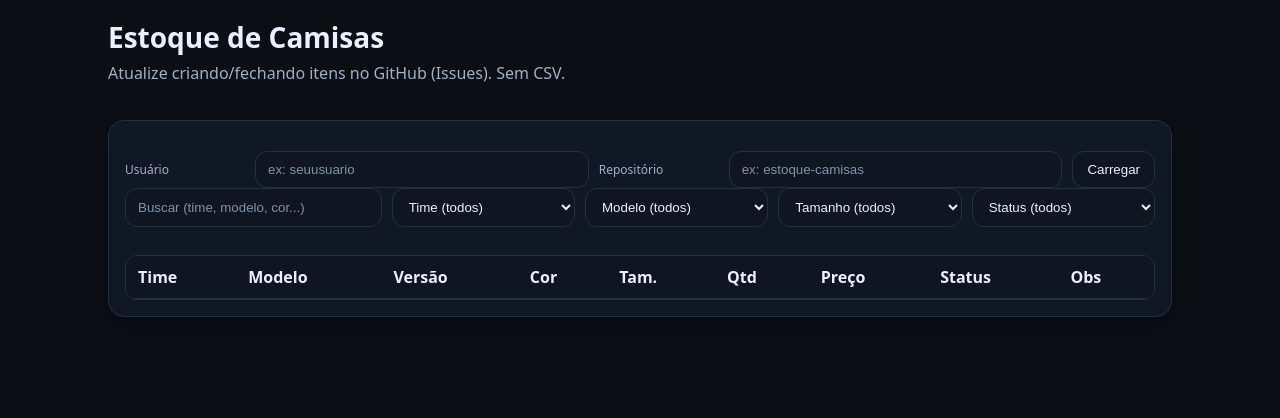
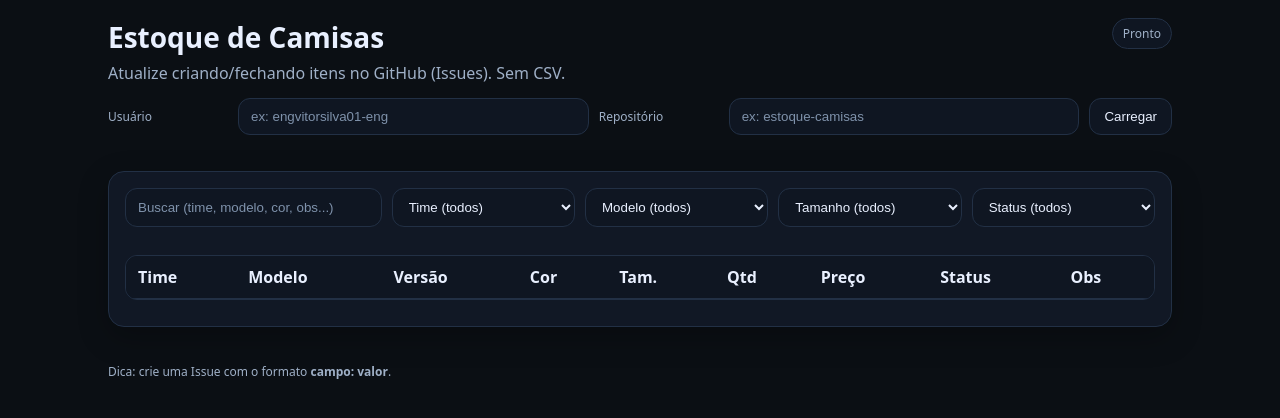
Before and after one commit to engvitorsilva01-eng/estoque-camisas, a plain HTML site: page index.html in a window 1280 px wide. Drawn offline with Linux system fonts and the light colour scheme.

Commit message:
Update index.html

```diff
--- a/index.html
+++ b/index.html
@@ -8,22 +8,29 @@
 </head>
 <body>
   <header class="wrap">
+    <div class="top">
+      <div>
         <h1>Estoque de Camisas</h1>
         <p class="sub">Atualize criando/fechando itens no GitHub (Issues). Sem CSV.</p>
-  </header>
+      </div>
+      <div class="pill" id="pillStatus">Pronto</div>
+    </div>
 
-  <main class="wrap">
-    <section class="card">
-      <div class="row">
+    <div class="row" id="repoBox">
       <label class="lbl">Usuário</label>
-        <input id="owner" placeholder="ex: seuusuario" />
+      <input id="owner" placeholder="ex: engvitorsilva01-eng" />
       <label class="lbl">Repositório</label>
       <input id="repo" placeholder="ex: estoque-camisas" />
       <button id="btnLoad">Carregar</button>
     </div>
 
+    <div class="note" id="note"></div>
+  </header>
+
+  <main class="wrap">
+    <section class="card">
       <div class="filters">
-        <input id="q" placeholder="Buscar (time, modelo, cor...)" />
+        <input id="q" placeholder="Buscar (time, modelo, cor, obs...)" />
         <select id="fTime"><option value="">Time (todos)</option></select>
         <select id="fModelo"><option value="">Modelo (todos)</option></select>
         <select id="fTamanho"><option value="">Tamanho (todos)</option></select>
@@ -55,10 +62,16 @@
         </table>
       </div>
 
+      <div class="foot">
         <div class="footnote" id="updated"></div>
         <div class="footnote" id="hint"></div>
+      </div>
     </section>
   </main>
+
+  <footer class="wrap footer">
+    <span>Dica: crie uma Issue com o formato <strong>campo: valor</strong>.</span>
+  </footer>
 
   <script src="app.js"></script>
 </body>
```
Lines whose indentation alone changed are shown as unchanged.
